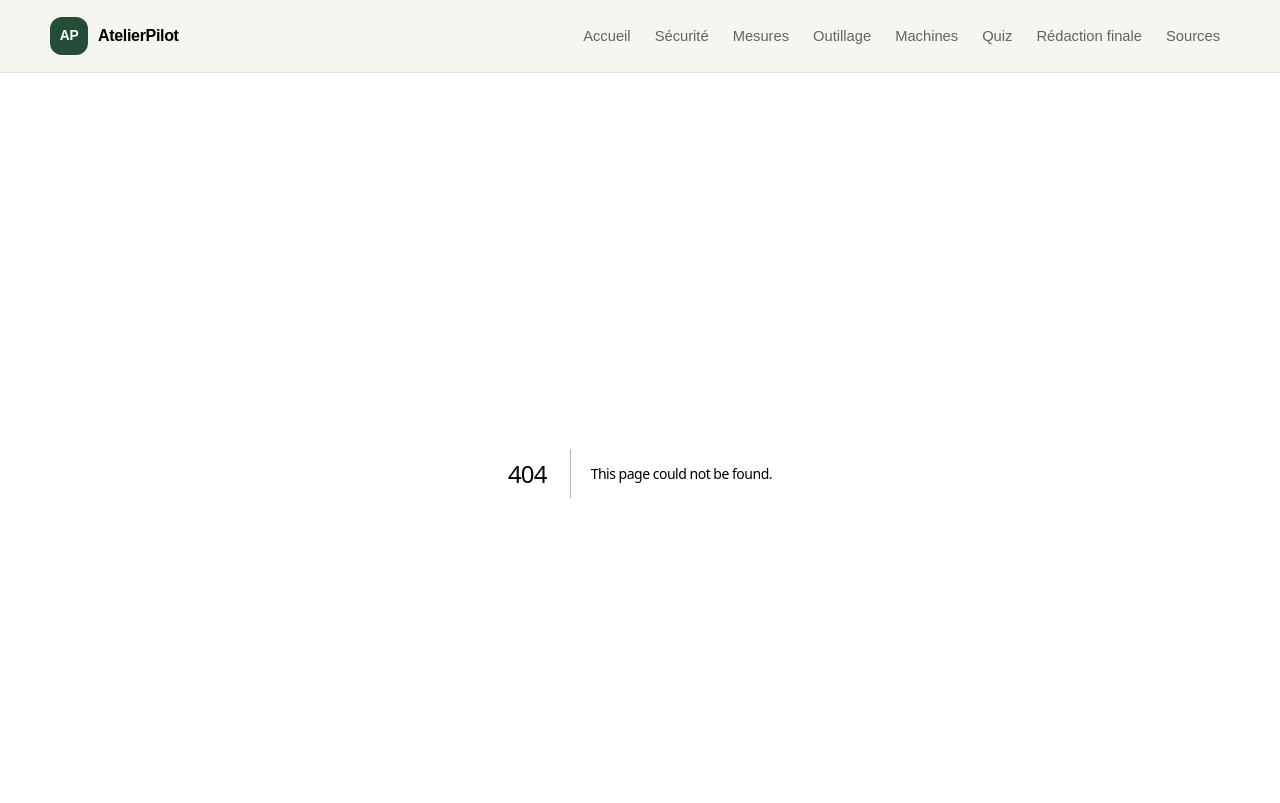
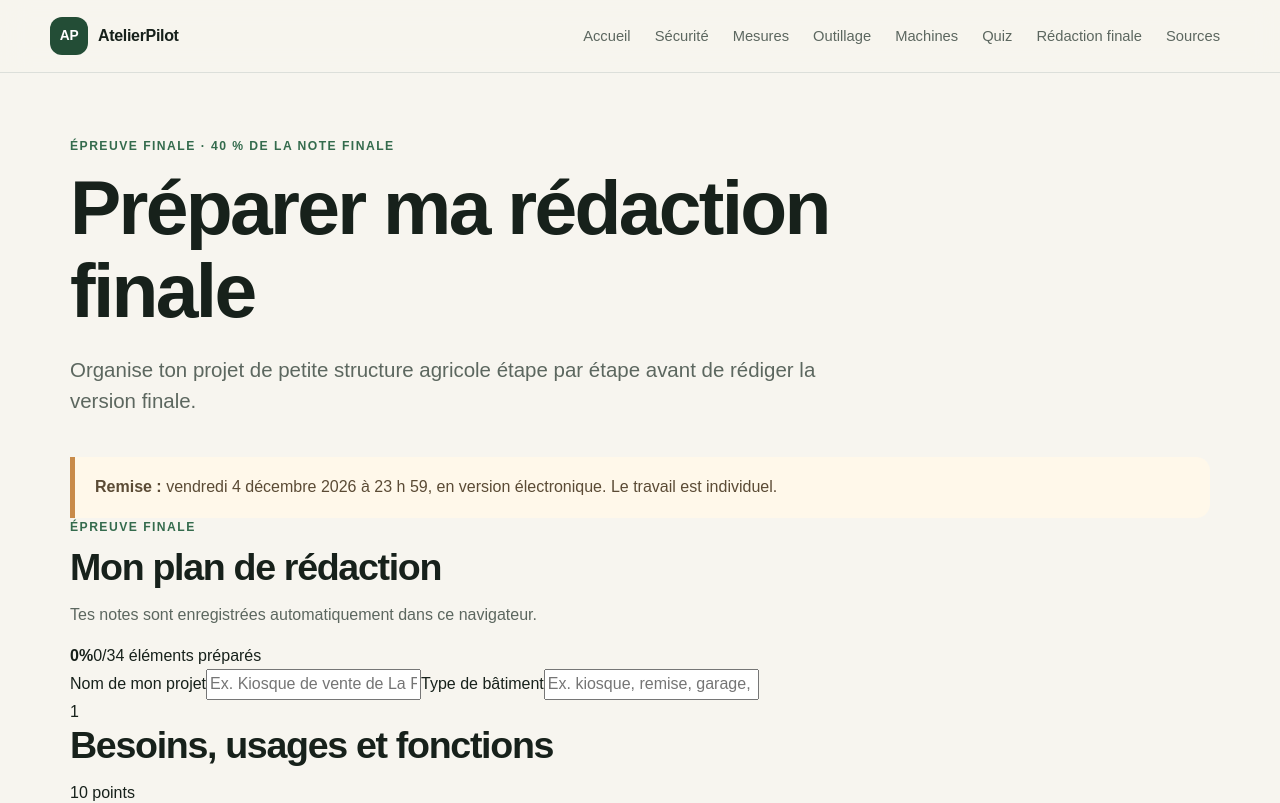
Before and after one commit to jonathan777888/atelierpilot, a Next.js app: page /redaction-finale in a window 1280 px wide. Before the commit this address had no page. Shown: the top 803 px of the page. Built offline with nearby package versions, Linux system fonts and the light colour scheme.

Commit message:
Créer la page de rédaction finale

```diff
--- /dev/null
+++ b/app/redaction-finale/page.tsx
@@ -0,0 +1,21 @@
+import { FinalDraftPlanner } from "@/components/FinalDraftPlanner";
+
+export default function RedactionFinalePage() {
+  return (
+    <div className="shell pageShell">
+      <header className="pageHeader">
+        <p className="eyebrow">Épreuve finale · 40 % de la note finale</p>
+        <h1>Préparer ma rédaction finale</h1>
+        <p className="lead">
+          Organise ton projet de petite structure agricole étape par étape avant de rédiger la version finale.
+        </p>
+      </header>
+
+      <aside className="sourceNote finalDeadline">
+        <strong>Remise :</strong> vendredi 4 décembre 2026 à 23 h 59, en version électronique. Le travail est individuel.
+      </aside>
+
+      <FinalDraftPlanner />
+    </div>
+  );
+}
```
